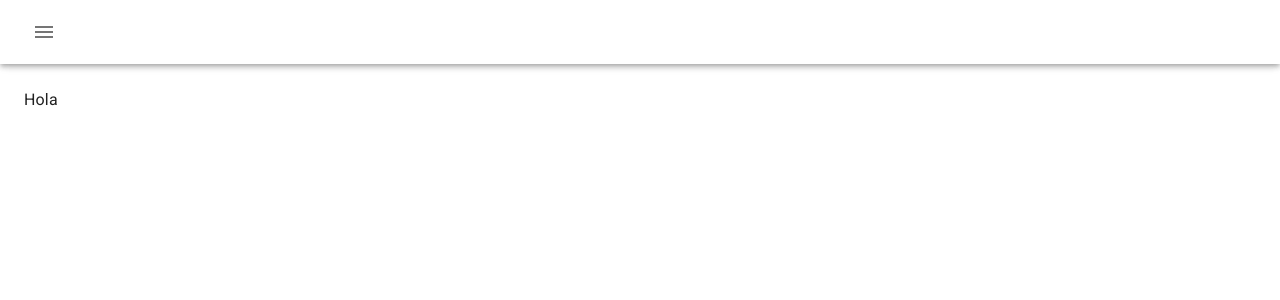
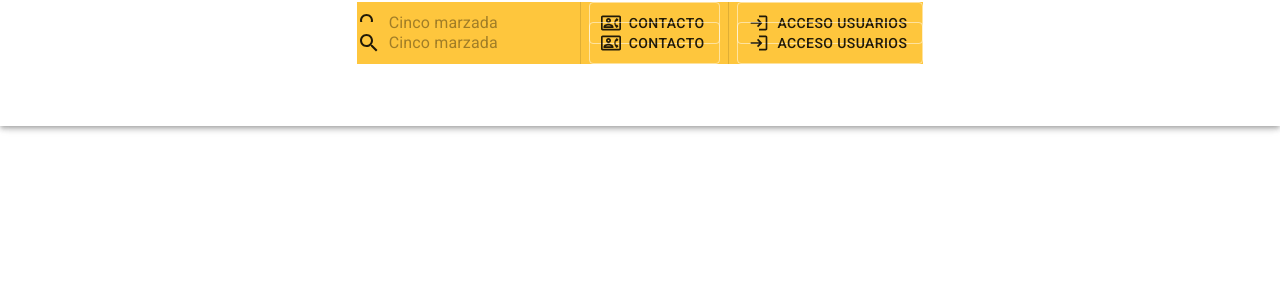
Before and after one commit to Jenrikk/raices_andinas, a React (Vite) app: page / in a window 1280 px wide. Shown: the top 300 px of the page. Built offline with nearby package versions, Linux system fonts and the light colour scheme.

Commit message:
add styles to NavBar

```diff
--- a/src/raices/components/NavBar.jsx
+++ b/src/raices/components/NavBar.jsx
@@ -1,15 +1,90 @@
-import { MenuOutlined } from '@mui/icons-material'
-import { AppBar, IconButton, Toolbar } from '@mui/material'
+import { ContactPhone, ContactPhoneOutlined,  LoginOutlined, Search } from '@mui/icons-material'
+import { AppBar, Button, Divider, IconButton, InputBase, Toolbar, Typography } from '@mui/material'
+import { Box, Stack } from '@mui/system'
+
+const inputCSS = {
+    width: '100%',
+    fontSize: '14px',
+    border: '1px solid red',
+    borderColor: 'red'
+}
 
 export const NavBar = () => {
     return (
         <AppBar
             position="fixed"
+            sx={{ height: 126, width: '100%'}}
         >
-        <Toolbar>
-            <IconButton>
-                <MenuOutlined/>
-            </IconButton>
+            <Toolbar
+                sx={{
+                    display: 'flex',
+                    flexDirection: 'column',
+                    justifyContent: 'flex-end',
+                    alignContent: 'space-around'
+                }}
+            >
+                <Stack direction="row"
+                    divider={<Divider orientation="vertical" flexItem />}
+                    spacing={1}
+                    sx={{
+                        backgroundColor: 'secondary.main',
+                        color: 'inherit',
+                        height: `calc(100% - 22px)`,
+                        marginTop: '-22px',
+                     }}
+                >
+                    <Box sx={{ display: 'flex', alignItems: 'center', ml: 1 }}>
+                        <Search />
+                        <InputBase
+                            sx={{ ml: 1, }}
+                            placeholder="Cinco marzada"
+                        />
+                    </Box>
+                    <Button variant="outlined"
+                        startIcon={<ContactPhoneOutlined />}
+                        sx={{ backgroundColor: 'transparent', color: 'inherit' }}
+                    >
+                        Contacto
+                    </Button>
+                    <Button variant="outlined"
+                        startIcon={<LoginOutlined />}
+                        sx={{ backgroundColor: 'transparent', color: 'inherit' }}
+                    >
+                        Acceso usuarios
+                    </Button>
+                </Stack>
+
+
+                <Stack direction="row"
+                    divider={<Divider orientation="vertical" flexItem />}
+                    spacing={1}
+                    sx={{
+                        backgroundColor: 'secondary.main',
+                        color: 'inherit',
+                        height: `calc(100% - 22px)`,
+                        marginTop: '-22px',
+                     }}
+                >
+                    <Box sx={{ display: 'flex', alignItems: 'center', ml: 1 }}>
+                        <Search />
+                        <InputBase
+                            sx={{ ml: 1, }}
+                            placeholder="Cinco marzada"
+                        />
+                    </Box>
+                    <Button variant="outlined"
+                        startIcon={<ContactPhoneOutlined />}
+                        sx={{ backgroundColor: 'transparent', color: 'inherit' }}
+                    >
+                        Contacto
+                    </Button>
+                    <Button variant="outlined"
+                        startIcon={<LoginOutlined />}
+                        sx={{ backgroundColor: 'transparent', color: 'inherit' }}
+                    >
+                        Acceso usuarios
+                    </Button>
+                </Stack>
             </Toolbar>
 
         </AppBar>
```
Lines whose indentation alone changed are shown as unchanged.
